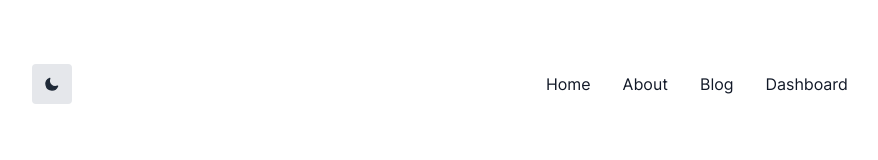
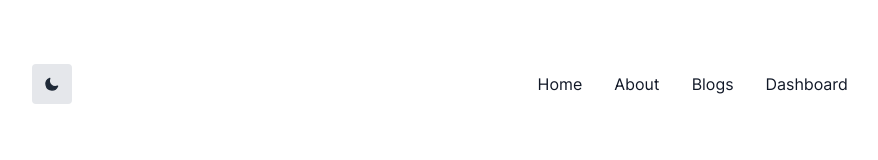
Before and after one commit to rg27/media-prod, a Next.js app: page / in a window 1280 px wide. Shown: the top 160 px of the page, without its empty margins (192-1070 px from the left). Built offline with nearby package versions, Linux system fonts and the light colour scheme; what @tailwindcss/typography would draw is missing.

Commit message:
Changing the blogs structure

```diff
--- a/components/Container.js
+++ b/components/Container.js
@@ -3,7 +3,6 @@ import { useRouter } from 'next/router';
 import { useState, useEffect } from 'react';
 import { useTheme } from 'next-themes';
 import NextLink from 'next/link';
-
 import Footer from '@/components/Footer';
 
 export default function Container(props) {
@@ -76,8 +75,8 @@ export default function Container(props) {
           <NextLink href="/about">
             <a className="p-1 sm:p-4 text-gray-900 dark:text-gray-100">About</a>
           </NextLink>
-          <NextLink href="/blog">
-            <a className="p-1 sm:p-4 text-gray-900 dark:text-gray-100">Blog</a>
+          <NextLink href="/blogs">
+            <a className="p-1 sm:p-4 text-gray-900 dark:text-gray-100">Blogs</a>
           </NextLink>
           <NextLink href="/dashboard">
             <a className="p-1 sm:p-4 text-gray-900 dark:text-gray-100">Dashboard</a>
--- a/components/Footer.js
+++ b/components/Footer.js
@@ -1,6 +1,4 @@
 import Link from 'next/link';
-
-// import NowPlaying from '@/components/NowPlaying';
 
 const ExternalLink = ({ href, children }) => (
   <a
--- a/pages/about.js
+++ b/pages/about.js
@@ -72,9 +72,6 @@ export default function About() {
           When I was not glued in my laptop, I spends time biking and jogging.
           </p>
         </div>
-        {/*
-
-        */}
       </div>
     </Container>
   );
--- a/pages/blog.js
+++ b/pages/blogs/index.js
@@ -7,7 +7,7 @@ export default function Blog() {
     <Container title="Blog - Rey Mar Gualvez">
       <div className="flex flex-col justify-center items-start max-w-2xl mx-auto mb-16">
         <h1 className="font-bold text-3xl md:text-5xl tracking-tight mb-4 text-black dark:text-white">
-          Blog will be available soon!!
+          Blogs will be available soon!!
         </h1>
 
         <Link href="/">
--- a/pages/index.js
+++ b/pages/index.js
@@ -2,7 +2,7 @@ import Timeline from '../components/Timeline';
 import Container from '../components/Container';
 import ProjectCard from '../components/ProjectCard';
 
-export default function Home() {
+ const Home = () => {
   return (
     <Container>
       <div className="flex flex-col justify-center items-start max-w-2xl mx-auto mb-16">
@@ -44,3 +44,5 @@ export default function Home() {
     </Container>
   );
 }
+
+export default Home
```
